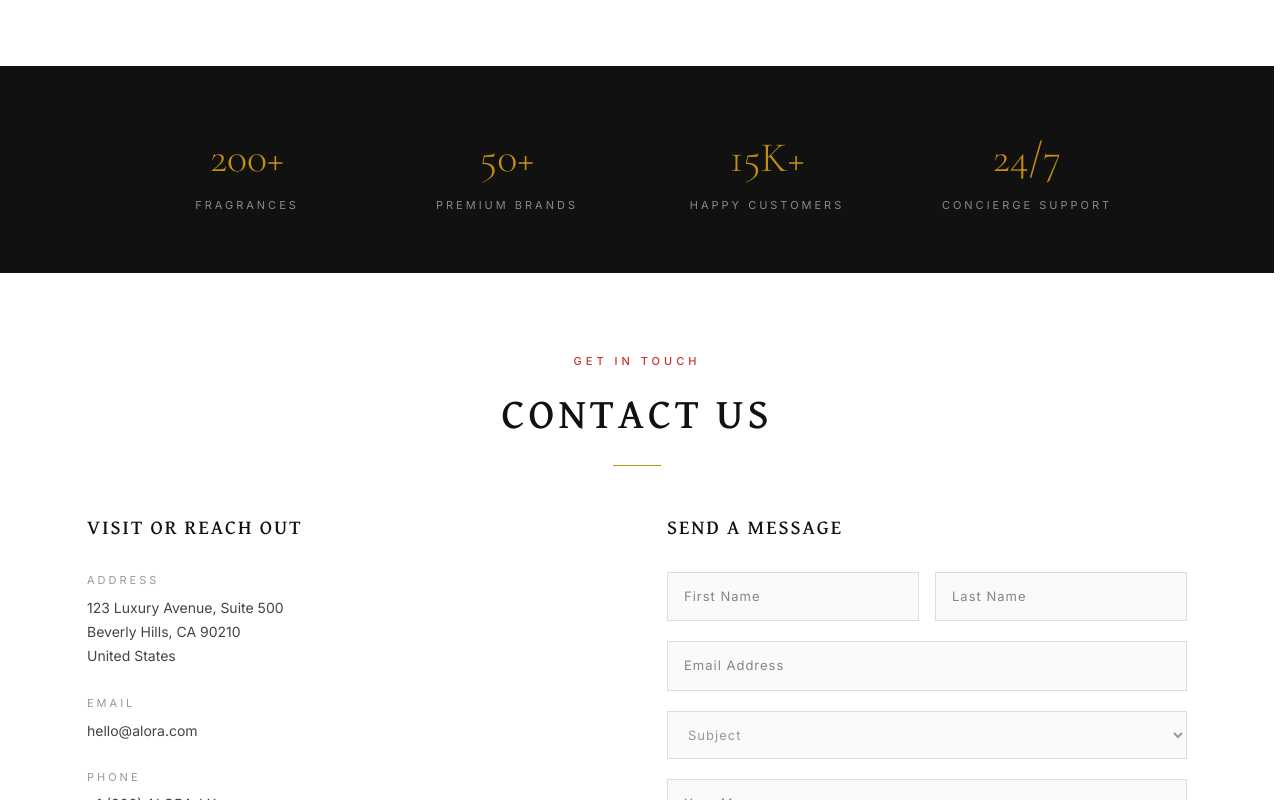
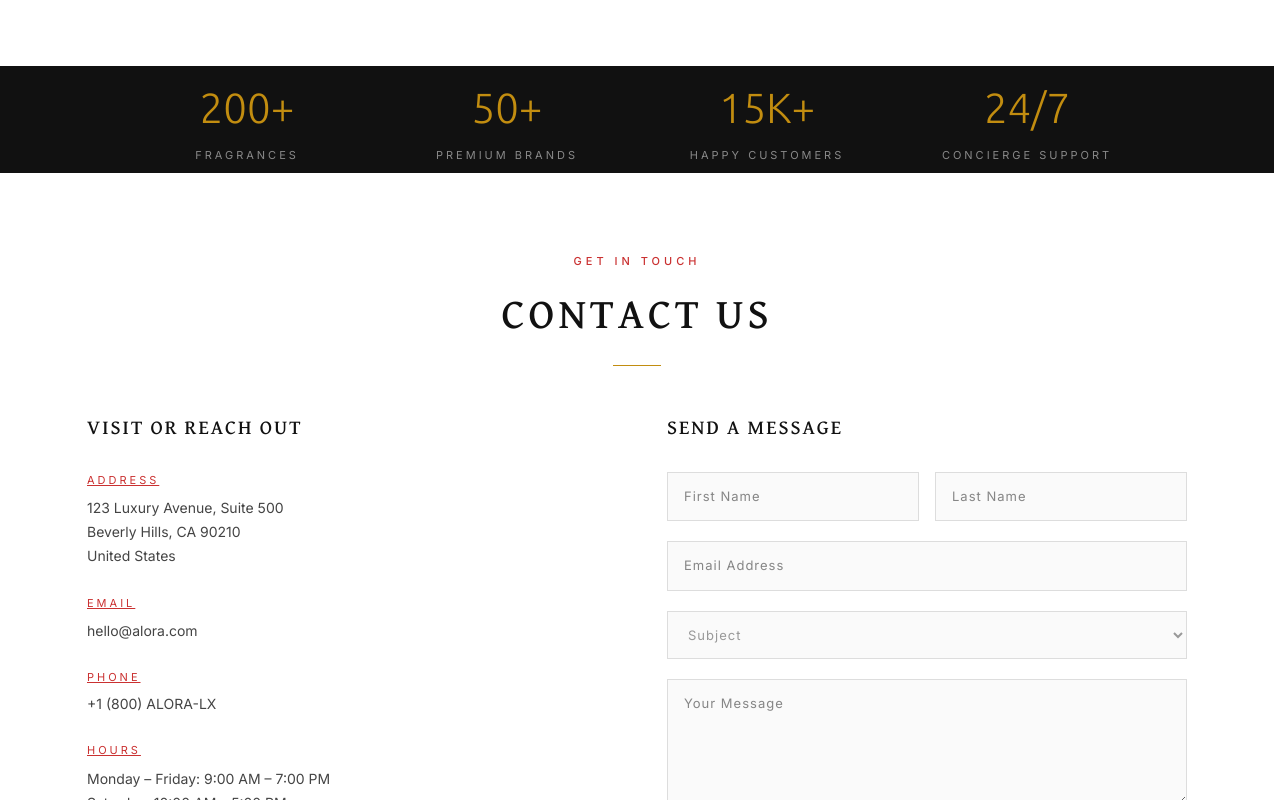
Before and after one commit to uzicodes/Alora, a Next.js app: page /about in a window 1280 px wide. Shown: the part 1680-2480 px from the top of the page. Built offline with nearby package versions, Linux system fonts and the light colour scheme.

Commit message:
feat : about page decorations & adjustments

```diff
--- a/src/app/about/page.tsx
+++ b/src/app/about/page.tsx
@@ -156,26 +156,26 @@ export default function AboutPage() {
       </section>
 
       {/* Stats Section */}
-      <section style={{ background: '#111', color: '#fff', padding: '60px 24px' }}>
+      <section style={{ background: '#111', color: '#fff', padding: '10px 24px' }}>
         <div style={{
           maxWidth: 1000, margin: '0 auto',
           display: 'grid', gridTemplateColumns: 'repeat(auto-fit, minmax(180px, 1fr))', gap: 40,
           textAlign: 'center'
         }}>
           <div>
-            <p style={{ fontFamily: 'var(--font-serif)', fontSize: 42, fontWeight: 300, color: '#C28D10', marginBottom: 8 }}>200+</p>
+            <p style={{ fontFamily: 'var(--font-ubuntu )', fontSize: 42, fontWeight: 300, color: '#C28D10', marginBottom: 8 }}>200+</p>
             <p style={{ fontSize: 11, letterSpacing: 3, textTransform: 'uppercase', color: 'rgba(255,255,255,0.5)' }}>Fragrances</p>
           </div>
           <div>
-            <p style={{ fontFamily: 'var(--font-serif)', fontSize: 42, fontWeight: 300, color: '#C28D10', marginBottom: 8 }}>50+</p>
+            <p style={{ fontFamily: 'var(--font-ubuntu)', fontSize: 42, fontWeight: 300, color: '#C28D10', marginBottom: 8 }}>50+</p>
             <p style={{ fontSize: 11, letterSpacing: 3, textTransform: 'uppercase', color: 'rgba(255,255,255,0.5)' }}>Premium Brands</p>
           </div>
           <div>
-            <p style={{ fontFamily: 'var(--font-serif)', fontSize: 42, fontWeight: 300, color: '#C28D10', marginBottom: 8 }}>15K+</p>
+            <p style={{ fontFamily: 'var(--font-ubuntu)', fontSize: 42, fontWeight: 300, color: '#C28D10', marginBottom: 8 }}>15K+</p>
             <p style={{ fontSize: 11, letterSpacing: 3, textTransform: 'uppercase', color: 'rgba(255,255,255,0.5)' }}>Happy Customers</p>
           </div>
           <div>
-            <p style={{ fontFamily: 'var(--font-serif)', fontSize: 42, fontWeight: 300, color: '#C28D10', marginBottom: 8 }}>24/7</p>
+            <p style={{ fontFamily: 'var(--font-ubuntu)', fontSize: 42, fontWeight: 300, color: '#C28D10', marginBottom: 8 }}>24/7</p>
             <p style={{ fontSize: 11, letterSpacing: 3, textTransform: 'uppercase', color: 'rgba(255,255,255,0.5)' }}>Concierge Support</p>
           </div>
         </div>
@@ -213,7 +213,7 @@ export default function AboutPage() {
               </h3>
 
               <div style={{ marginBottom: 28 }}>
-                <p style={{ fontSize: 11, letterSpacing: 3, textTransform: 'uppercase', color: '#999', marginBottom: 8 }}>Address</p>
+                <p style={{ fontSize: 11, letterSpacing: 3, textTransform: 'uppercase', color: '#ca3131ff', marginBottom: 8, textDecoration: 'underline' }}>Address</p>
                 <p style={{ fontSize: 14, color: '#444', lineHeight: 1.7 }}>
                   123 Luxury Avenue, Suite 500<br />
                   Beverly Hills, CA 90210<br />
@@ -222,17 +222,17 @@ export default function AboutPage() {
               </div>
 
               <div style={{ marginBottom: 28 }}>
-                <p style={{ fontSize: 11, letterSpacing: 3, textTransform: 'uppercase', color: '#999', marginBottom: 8 }}>Email</p>
+                <p style={{ fontSize: 11, letterSpacing: 3, textTransform: 'uppercase', color: '#ca3131ff', marginBottom: 8, textDecoration: 'underline' }}>Email</p>
                 <p style={{ fontSize: 14, color: '#444' }}>hello@alora.com</p>
               </div>
 
               <div style={{ marginBottom: 28 }}>
-                <p style={{ fontSize: 11, letterSpacing: 3, textTransform: 'uppercase', color: '#999', marginBottom: 8 }}>Phone</p>
+                <p style={{ fontSize: 11, letterSpacing: 3, textTransform: 'uppercase', color: '#ca3131ff', marginBottom: 8, textDecoration: 'underline' }}>Phone</p>
                 <p style={{ fontSize: 14, color: '#444' }}>+1 (800) ALORA-LX</p>
               </div>
 
               <div>
-                <p style={{ fontSize: 11, letterSpacing: 3, textTransform: 'uppercase', color: '#999', marginBottom: 8 }}>Hours</p>
+                <p style={{ fontSize: 11, letterSpacing: 3, textTransform: 'uppercase', color: '#ca3131ff', marginBottom: 8, textDecoration: 'underline' }}>Hours</p>
                 <p style={{ fontSize: 14, color: '#444', lineHeight: 1.7 }}>
                   Monday – Friday: 9:00 AM – 7:00 PM<br />
                   Saturday: 10:00 AM – 5:00 PM<br />
```
